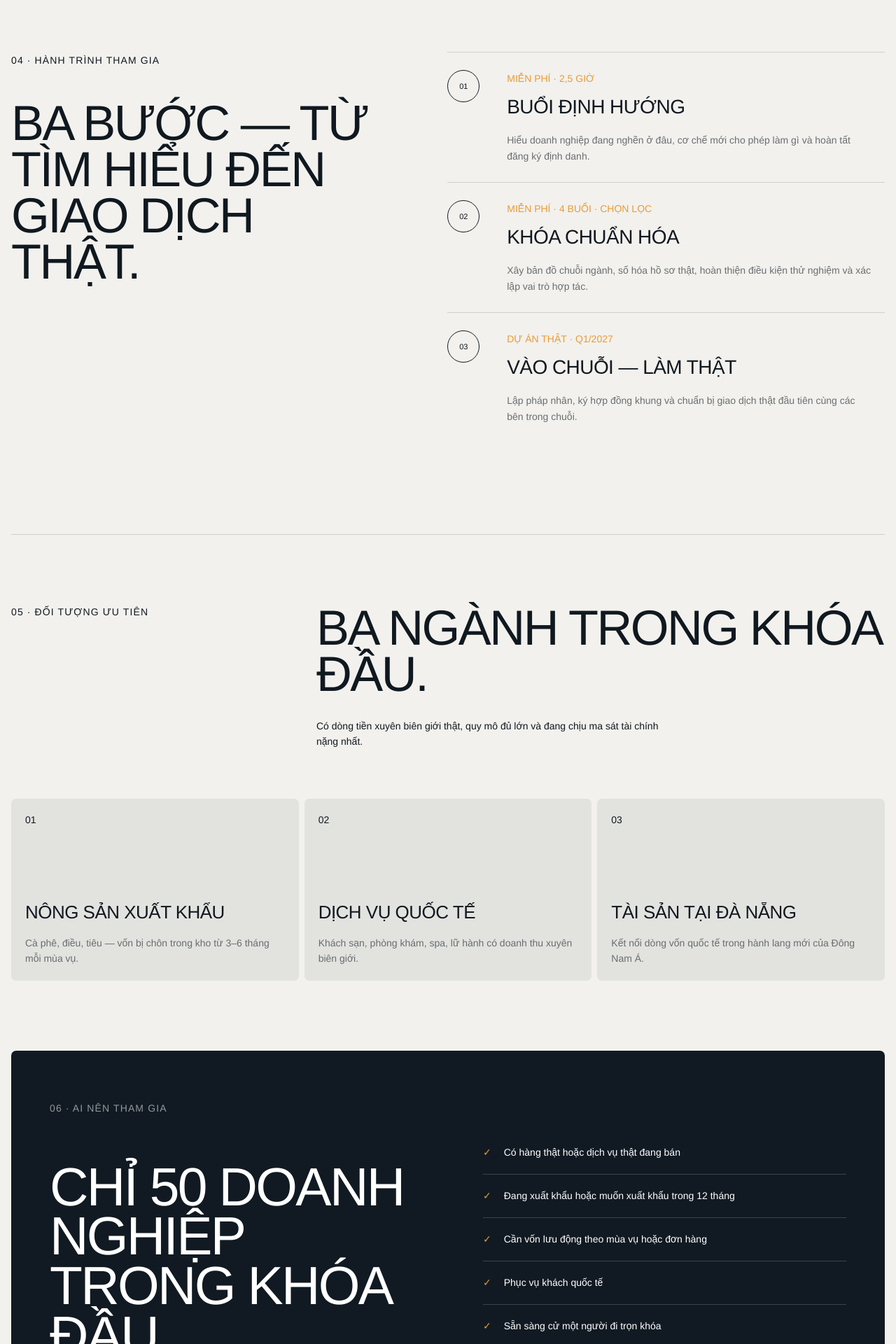
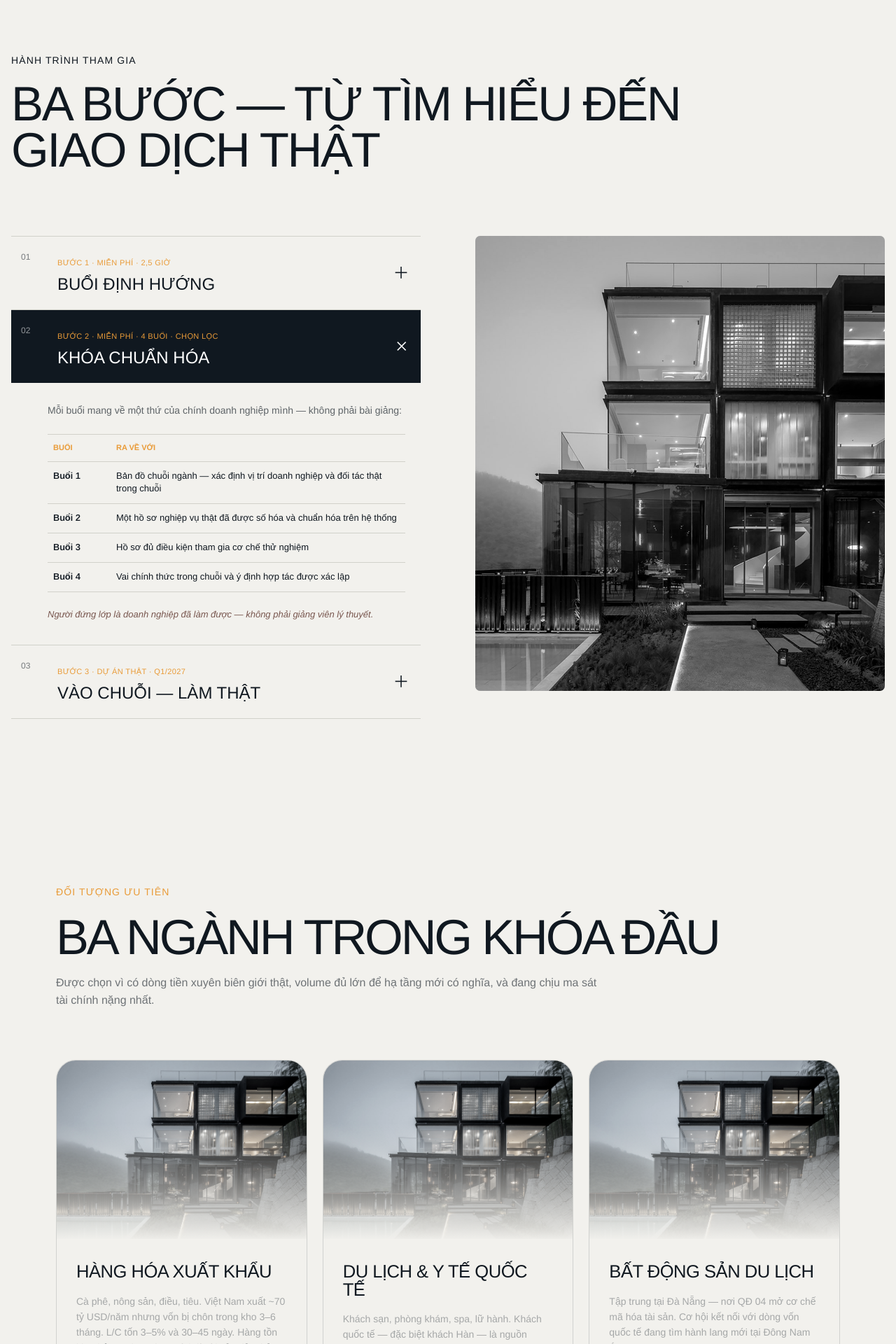
Before and after one commit to baotoan9698/sangden2, a Next.js app: page / in a window 1280 px wide. Shown: the part 4860-6780 px from the top of the page at 70% size. Built offline with nearby package versions, Linux system fonts and the light colour scheme.

Commit message:
Add journey and priority sector sections

```diff
--- a/app/globals.css
+++ b/app/globals.css
@@ -80,15 +80,67 @@ body{font-family:"Arimo",Arial,sans-serif!important}
 .solution-head .section-tag{color:var(--orange)!important;font-weight:600}
 .solution-head h2{margin:22px 0 20px;font-size:clamp(48px,5.4vw,82px);line-height:.95;letter-spacing:-.045em;font-weight:400}
 .solution-head>p{max-width:870px;margin:0;color:rgba(255,255,255,.62);font-size:16px!important;line-height:1.6}
-.solution-body{display:grid;grid-template-columns:1.12fr .88fr;gap:88px;align-items:end;margin-top:115px}
-.solution .solution-list{border:0}
+.solution-body{display:grid;grid-template-columns:1.12fr .88fr;gap:88px;align-items:stretch;margin-top:115px}
+.solution .solution-list{border:0;display:grid;grid-template-rows:repeat(3,1fr)}
 .solution .solution-list article{min-height:125px;padding:20px 0;border-top:1px solid rgba(233,155,56,.55);border-bottom:0;display:grid;grid-template-columns:50px 1fr;gap:16px}
+.solution .solution-list article>span{visibility:hidden}
 .solution .solution-list article>span{font-size:14px!important;color:var(--orange)}
 .solution .solution-list h3{margin:0 0 10px;font-size:clamp(24px,2.2vw,34px);line-height:1;text-transform:none;font-weight:400;color:#f0c891}
 .solution .solution-list p{grid-column:auto;margin:0;max-width:650px;font-size:14px!important;line-height:1.55;color:rgba(255,255,255,.5)}
-.solution-card{padding:58px 52px 48px;border-radius:32px;background:#eee2d4;color:#563f3a;box-shadow:0 24px 60px rgba(0,0,0,.16)}
+.solution-card{height:100%;padding:58px 52px 48px;border-radius:32px;background:#eee2d4;color:#563f3a;box-shadow:0 24px 60px rgba(0,0,0,.16)}
 .solution-card>span{font-size:13px;letter-spacing:.07em}
 .solution-card>p{margin:42px 0 14px;font-size:19px;line-height:1.45}
 .solution-card strong{display:block;padding-bottom:36px;border-bottom:1px solid rgba(86,63,58,.2);font-family:"Arimo",Arial,sans-serif;font-size:clamp(25px,2.2vw,35px);line-height:1.18;font-weight:400}
 @media(max-width:900px){.solution{min-height:0;padding:42px 26px 48px!important}.solution-head h2{font-size:50px}.solution-body{grid-template-columns:1fr;gap:45px;margin-top:70px}.solution-card{padding:40px 30px;border-radius:24px}.solution-card strong{font-size:27px}}
 @media(max-width:600px){.solution-head>p{font-size:14px!important}.solution .solution-list article{grid-template-columns:36px 1fr}.solution .solution-list h3{font-size:25px}.solution-card{padding:34px 24px}.solution-card>p{margin-top:30px;font-size:16px}.solution-card strong{font-size:24px}}
+
+/* Three-step journey */
+.journey{padding:130px 0!important;display:block!important}
+.journey-head{max-width:1050px}
+.journey-head h2{margin:18px 0 0!important;font-size:clamp(48px,5.4vw,82px)!important;line-height:.95!important}
+.journey-layout{display:grid;grid-template-columns:1fr 1fr;gap:78px;align-items:start;margin-top:90px}
+.journey-steps{border-bottom:1px solid var(--line)}
+.journey-steps details{border-top:1px solid var(--line)}
+.journey-steps summary{min-height:104px;padding:20px 14px;display:grid;grid-template-columns:42px 1fr 28px;gap:10px;align-items:center;cursor:pointer;list-style:none;transition:.25s}
+.journey-steps summary::-webkit-details-marker{display:none}
+.journey-steps details[open] summary{background:var(--ink);color:#fff}
+.journey-steps summary>span{align-self:start;font-size:12px;opacity:.55}
+.journey-steps summary small{font-size:11px;color:var(--orange);letter-spacing:.035em}
+.journey-steps summary h3{margin:8px 0 0;font-size:24px;line-height:1;font-weight:400}
+.journey-steps summary b{font-size:23px;font-weight:400;text-align:center;transition:transform .25s}
+.journey-steps details[open] summary b{transform:rotate(45deg)}
+.journey-content{padding:28px 22px 34px 52px}
+.journey-content>p{margin:0 0 22px;font-size:14px;line-height:1.6;color:rgba(16,24,32,.65)}
+.journey-content em{display:block;margin-top:22px;font-size:13px;line-height:1.5;color:#78564e}
+.journey-table{display:grid;grid-template-columns:90px 1fr;border-top:1px solid var(--line);font-size:13px;line-height:1.45}
+.journey-table>*{margin:0;padding:11px 8px;border-bottom:1px solid var(--line)}
+.journey-table strong{font-size:11px;color:var(--orange)}
+.journey-table span{font-weight:600}
+.journey-photo{height:650px;border-radius:7px;overflow:hidden;background:#ccc}
+.journey-photo img{filter:grayscale(1) contrast(1.05);object-position:center}
+@media(max-width:900px){.journey{padding:90px 0!important}.journey-layout{grid-template-columns:1fr;gap:30px;margin-top:55px}.journey-photo{grid-row:1;height:430px}.journey-head h2{font-size:48px!important}}
+@media(max-width:600px){.journey-head h2{font-size:38px!important}.journey-photo{height:330px}.journey-steps summary{grid-template-columns:32px 1fr 24px;padding:18px 8px}.journey-steps summary h3{font-size:20px}.journey-content{padding:24px 10px 30px}.journey-table{grid-template-columns:68px 1fr;font-size:12px}}
+
+/* Priority sectors — liquid cards */
+.sectors{position:relative;overflow:hidden;padding:105px 64px 78px!important;border:0!important;border-radius:7px;background:var(--paper);color:var(--ink)}
+.sectors:before{display:none}
+.sectors-title{position:relative;z-index:1;display:block!important;max-width:1050px}
+.sectors-title .section-tag{color:var(--orange)!important}
+.sectors-title h2{margin:20px 0 20px!important;font-size:clamp(48px,5.5vw,82px)!important;line-height:.94!important;letter-spacing:-.045em!important}
+.sectors-title p{margin:0!important;max-width:790px!important;font-size:16px!important;line-height:1.55!important;color:rgba(16,24,32,.58)}
+.sector-cards{position:relative;z-index:1;display:grid;grid-template-columns:repeat(3,minmax(0,1fr));gap:22px;margin-top:72px}
+.sector-cards article{min-height:650px;padding:0!important;overflow:hidden;border:1px solid rgba(16,24,32,.14);border-radius:28px!important;background:transparent!important;box-shadow:none;backdrop-filter:none;display:block!important;transition:transform .35s ease,border-color .35s ease}
+.sector-cards article:hover{transform:translateY(-8px);border-color:rgba(233,155,56,.55)}
+.sector-image{height:255px;position:relative;overflow:hidden}
+.sector-image:after{content:"";position:absolute;inset:0;background:linear-gradient(180deg,transparent 35%,rgba(242,241,237,.98) 100%)}
+.sector-image img{filter:grayscale(.65) contrast(1.08);transition:transform .6s ease}
+.sector-cards article:hover .sector-image img{transform:scale(1.05)}
+.sector-cards article:nth-child(2) .sector-image img{object-position:65% center}
+.sector-cards article:nth-child(3) .sector-image img{object-position:85% center}
+.sector-content{padding:34px 28px 32px;margin-top:0;position:relative;z-index:2}
+.sector-content>b{display:block!important;margin:0 0 18px;font-size:25px!important;font-weight:400!important}
+.sector-content h3{margin:0 0 18px!important;font-size:clamp(24px,2vw,31px)!important;line-height:1!important;color:var(--ink)}
+.sector-content>p{margin:0 0 24px!important;font-size:14px!important;line-height:1.58!important;color:rgba(16,24,32,.58)}
+.sector-content>strong{display:block;padding-top:20px;border-top:1px solid rgba(233,155,56,.3);font-size:14px;line-height:1.55;font-weight:500;color:#f0bd77}
+@media(max-width:1050px){.sectors{padding:75px 34px 55px!important}.sector-cards{grid-template-columns:1fr}.sector-cards article{min-height:0;display:grid!important;grid-template-columns:42% 1fr}.sector-image{height:100%;min-height:410px}.sector-content{margin:0;padding:38px 30px}}
+@media(max-width:650px){.sectors{padding:60px 18px 38px!important}.sectors-title h2{font-size:42px!important}.sectors-title p{font-size:14px!important}.sector-cards{margin-top:45px;gap:14px}.sector-cards article{display:block!important;border-radius:22px!important}.sector-image{height:225px;min-height:0}.sector-content{margin-top:0;padding:30px 21px 28px}.sector-content h3{font-size:25px!important}}
--- a/app/page.tsx
+++ b/app/page.tsx
@@ -95,7 +95,7 @@ export default function Home() {
           <p>Chương trình mở cửa vốn và thị trường toàn cầu cho doanh nghiệp Việt — bằng cách xây hạ tầng giao dịch trong nền kinh tế on-chain, có kiểm soát trong khuôn khổ pháp lý của Việt Nam.</p>
         </header>
         <div className="solution-body">
-          <div className="solution-list">{solutions.map(([n,t,d])=><article key={t}><span>{n}</span><div><h3>{t}</h3><p>{d}</p></div></article>)}</div>
+          <div className="solution-list">{solutions.map(([,t,d])=><article key={t}><span aria-hidden="true"></span><div><h3>{t}</h3><p>{d}</p></div></article>)}</div>
           <aside className="solution-card">
             <span>CHƯƠNG TRÌNH KHÔNG DẠY LÝ THUYẾT</span>
             <p>Chương trình làm một việc duy nhất:</p>
@@ -105,22 +105,45 @@ export default function Home() {
       </section>
 
       <section className="journey shell" id="journey">
-        <div className="journey-head"><span className="section-tag">04 · Hành trình tham gia</span><h2>BA BƯỚC — TỪ TÌM HIỂU ĐẾN GIAO DỊCH THẬT.</h2></div>
-        <div className="step-list">{steps.map(([n,t,label,d])=><article key={t}><div className="step-num">{n}</div><div><small>{label}</small><h3>{t}</h3><p>{d}</p></div></article>)}</div>
+        <header className="journey-head"><span className="section-tag">Hành trình tham gia</span><h2>BA BƯỚC — TỪ TÌM HIỂU ĐẾN GIAO DỊCH THẬT</h2></header>
+        <div className="journey-layout">
+          <div className="journey-steps">
+            <details>
+              <summary><span>01</span><div><small>BƯỚC 1 · MIỄN PHÍ · 2,5 GIỜ</small><h3>BUỔI ĐỊNH HƯỚNG</h3></div><b>＋</b></summary>
+              <div className="journey-content"><p>Hiểu vì sao doanh nghiệp mình đang nghẽn, cơ chế mới cho phép làm gì, và con đường cụ thể ra sao. Kết thúc buổi: hoàn tất đăng ký định danh doanh nghiệp. Chỉ mất một buổi để biết chương trình có phù hợp với mình không.</p></div>
+            </details>
+            <details open>
+              <summary><span>02</span><div><small>BƯỚC 2 · MIỄN PHÍ · 4 BUỔI · CHỌN LỌC</small><h3>KHÓA CHUẨN HÓA</h3></div><b>＋</b></summary>
+              <div className="journey-content"><p>Mỗi buổi mang về một thứ của chính doanh nghiệp mình — không phải bài giảng:</p>
+                <div className="journey-table"><strong>BUỔI</strong><strong>RA VỀ VỚI</strong><span>Buổi 1</span><p>Bản đồ chuỗi ngành — xác định vị trí doanh nghiệp và đối tác thật trong chuỗi</p><span>Buổi 2</span><p>Một hồ sơ nghiệp vụ thật đã được số hóa và chuẩn hóa trên hệ thống</p><span>Buổi 3</span><p>Hồ sơ đủ điều kiện tham gia cơ chế thử nghiệm</p><span>Buổi 4</span><p>Vai chính thức trong chuỗi và ý định hợp tác được xác lập</p></div>
+                <em>Người đứng lớp là doanh nghiệp đã làm được — không phải giảng viên lý thuyết.</em>
+              </div>
+            </details>
+            <details>
+              <summary><span>03</span><div><small>BƯỚC 3 · DỰ ÁN THẬT · Q1/2027</small><h3>VÀO CHUỖI — LÀM THẬT</h3></div><b>＋</b></summary>
+              <div className="journey-content"><p>Cùng các bên trong chuỗi lập pháp nhân, ký hợp đồng khung, chuẩn bị giao dịch thật đầu tiên. Chuỗi đầu tiên sẵn sàng vận hành <strong>15/12/2026</strong>, giao dịch thật chạy từ Quý I/2027.</p></div>
+            </details>
+          </div>
+          <div className="journey-photo"><img src="/feature-house.jpg" alt="Hành trình đưa doanh nghiệp vào giao dịch thật" /></div>
+        </div>
       </section>
 
       <section className="sectors shell">
-        <div className="sectors-title"><span className="section-tag">05 · Đối tượng ưu tiên</span><h2>BA NGÀNH TRONG KHÓA ĐẦU.</h2><p>Có dòng tiền xuyên biên giới thật, quy mô đủ lớn và đang chịu ma sát tài chính nặng nhất.</p></div>
+        <header className="sectors-title"><span className="section-tag light">Đối tượng ưu tiên</span><h2>BA NGÀNH TRONG KHÓA ĐẦU</h2><p>Được chọn vì có dòng tiền xuyên biên giới thật, volume đủ lớn để hạ tầng mới có nghĩa, và đang chịu ma sát tài chính nặng nhất.</p></header>
         <div className="sector-cards">
-          <article><b>01</b><h3>Nông sản xuất khẩu</h3><p>Cà phê, điều, tiêu — vốn bị chôn trong kho từ 3–6 tháng mỗi mùa vụ.</p></article>
-          <article><b>02</b><h3>Dịch vụ quốc tế</h3><p>Khách sạn, phòng khám, spa, lữ hành có doanh thu xuyên biên giới.</p></article>
-          <article><b>03</b><h3>Tài sản tại Đà Nẵng</h3><p>Kết nối dòng vốn quốc tế trong hành lang mới của Đông Nam Á.</p></article>
+          <article>
+            <div className="sector-image"><img src="/feature-house.jpg" alt="Hàng hóa xuất khẩu Việt Nam" /></div>
+            <div className="sector-content"><h3>HÀNG HÓA XUẤT KHẨU</h3><p>Cà phê, nông sản, điều, tiêu. Việt Nam xuất ~70 tỷ USD/năm nhưng vốn bị chôn trong kho 3–6 tháng. L/C tốn 3–5% và 30–45 ngày. Hàng tồn kho thật — chưa được tính là tài sản đảm bảo.</p><strong>🎯 Giải pháp: Chứng chỉ lưu kho điện tử cho phép dùng chính lô hàng trong kho làm cơ sở huy động vốn ngắn hạn theo vụ mùa. Đầu bên kia: đối tác tại Abu Dhabi — Trung Đông và châu Phi.</strong></div>
+          </article>
+          <article>
+            <div className="sector-image"><img src="/feature-house.jpg" alt="Du lịch và y tế quốc tế" /></div>
+            <div className="sector-content"><h3>DU LỊCH &amp; Y TẾ QUỐC TẾ</h3><p>Khách sạn, phòng khám, spa, lữ hành. Khách quốc tế — đặc biệt khách Hàn — là nguồn doanh thu lớn nhưng dòng tiền về chậm và không ổn định.</p><strong>🎯 Giải pháp: Bán trước dịch vụ cho mùa cao điểm bằng voucher có bảo chứng — khách yên tâm, doanh nghiệp nhận dòng tiền trước ba tháng.</strong></div>
+          </article>
+          <article>
+            <div className="sector-image"><img src="/feature-house.jpg" alt="Bất động sản du lịch Đà Nẵng" /></div>
+            <div className="sector-content"><h3>BẤT ĐỘNG SẢN DU LỊCH</h3><p>Tập trung tại Đà Nẵng — nơi QĐ 04 mở cơ chế mã hóa tài sản. Cơ hội kết nối với dòng vốn quốc tế đang tìm hành lang mới tại Đông Nam Á.</p><strong>🎯 Giai đoạn này: Sáng Đèn xây chuẩn và kết nối với dòng vốn quốc tế — tạo nền cho giai đoạn tiếp theo.</strong></div>
+          </article>
         </div>
-      </section>
-
-      <section className="fit shell" id="fit">
-        <div><span className="section-tag light">06 · Ai nên tham gia</span><h2>CHỈ 50 DOANH NGHIỆP TRONG KHÓA ĐẦU.</h2><p>Mỗi chỗ dành cho một doanh nghiệp thực sự đi được đến cuối.</p></div>
-        <ul><li>Có hàng thật hoặc dịch vụ thật đang bán</li><li>Đang xuất khẩu hoặc muốn xuất khẩu trong 12 tháng</li><li>Cần vốn lưu động theo mùa vụ hoặc đơn hàng</li><li>Phục vụ khách quốc tế</li><li>Sẵn sàng cử một người đi trọn khóa</li></ul>
       </section>
 
       <section className="register shell" id="register"><span className="section-tag">07 · Đăng ký</span><h2>BẮT ĐẦU<br />TỪ ĐÂY.</h2><p>Miễn phí. Không yêu cầu kinh nghiệm kỹ thuật.<br />Chỉ cần có hàng thật hoặc dịch vụ thật.</p><div><a className="pill dark" href="mailto:partner@goealliance.org?subject=Đăng ký Sáng Đèn 2026">Đăng ký tham gia <span>↗</span></a><a href="mailto:partner@goealliance.org">Liên hệ tư vấn</a></div></section>
```
